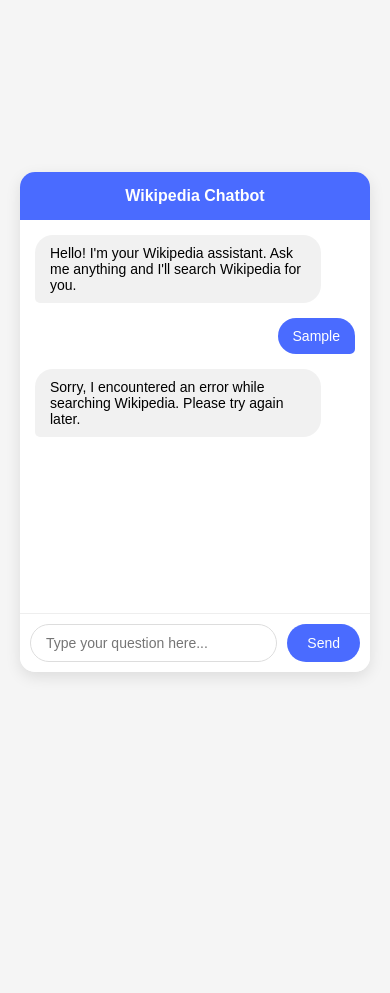
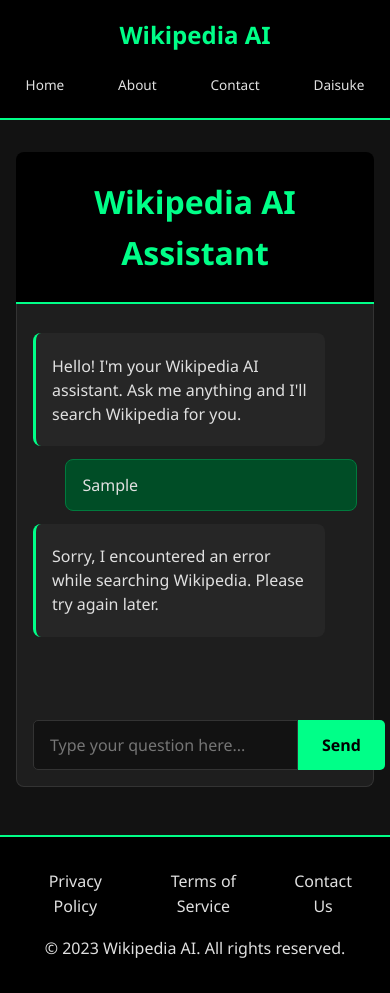
Before and after one commit to Flownetic/Flovvnetic_chatbot, a plain HTML site: page index.html in a window 390 px wide. Both pictures are taken after typing "Sample" into the empty fields and a click on the button "Send". Before the commit the page ends 844 px from the top, so only its background shows below. Drawn offline with Linux system fonts and the light colour scheme; no server answers.

Commit message:
Update index.html

```diff
--- a/index.html
+++ b/index.html
@@ -3,162 +3,330 @@
 <head>
     <meta charset="UTF-8">
     <meta name="viewport" content="width=device-width, initial-scale=1.0">
-    <title>Wikipedia Chatbot</title>
+    <title>Wikipedia AI Chatbot</title>
     <style>
-        body {
-            font-family: Arial, sans-serif;
-            display: flex;
-            justify-content: center;
-            align-items: center;
-            height: 100vh;
-            background-color: #f5f5f5;
+        /* Global Styles */
+        * {
             margin: 0;
+            padding: 0;
+            box-sizing: border-box;
+            font-family: 'Segoe UI', Tahoma, Geneva, Verdana, sans-serif;
         }
 
-        .chat-container {
-            width: 350px;
-            height: 500px;
-            background-color: white;
-            border-radius: 15px;
-            box-shadow: 0 5px 15px rgba(0, 0, 0, 0.1);
-            display: flex;
-            flex-direction: column;
-            overflow: hidden;
+        body {
+            background-color: #121212;
+            color: #e0e0e0;
+            line-height: 1.6;
         }
 
-        .chat-header {
-            background-color: #4a6bff;
-            color: white;
-            padding: 15px;
-            text-align: center;
-            font-weight: bold;
+        /* Navigation */
+        nav {
+            display: flex;
+            justify-content: space-between;
+            align-items: center;
+            padding: 1rem 5%;
+            background-color: #000000;
+            position: sticky;
+            top: 0;
+            z-index: 100;
+            border-bottom: 2px solid #00ff88;
         }
 
-        .chat-messages {
-            flex: 1;
-            padding: 15px;
-            overflow-y: auto;
-            display: flex;
-            flex-direction: column;
+        .logo {
+            font-size: 1.5rem;
+            font-weight: bold;
+            color: #00ff88;
+            text-decoration: none;
         }
 
-        .message {
-            margin-bottom: 15px;
-            padding: 10px 15px;
-            border-radius: 18px;
-            max-width: 80%;
-            font-size: 14px;
-            word-wrap: break-word;
+        .nav-links {
+            display: flex;
+            gap: 1.5rem;
         }
 
-        .bot-message {
-            background-color: #f1f1f1;
-            align-self: flex-start;
-            border-bottom-left-radius: 5px;
+        .nav-links a {
+            color: #e0e0e0;
+            text-decoration: none;
+            font-weight: 500;
+            font-size: 0.95rem;
+            transition: all 0.3s;
+            padding: 0.5rem 0.8rem;
+            border-radius: 4px;
         }
 
-        .user-message {
-            background-color: #4a6bff;
-            color: white;
-            align-self: flex-end;
-            border-bottom-right-radius: 5px;
+        .nav-links a:hover {
+            color: #00ff88;
+            background-color: rgba(0, 255, 136, 0.1);
         }
 
-        .input-container {
+        /* Main Container */
+        .container {
+            max-width: 800px;
+            margin: 2rem auto;
+            padding: 0 2rem;
+        }
+
+        /* Chatbot Header */
+        .chat-header {
+            text-align: center;
+            padding: 1.5rem;
+            background-color: #000;
+            color: #00ff88;
+            font-size: 2rem;
+            font-weight: bold;
+            border-bottom: 2px solid #00ff88;
+            border-radius: 8px 8px 0 0;
+        }
+
+        /* Chat Box */
+        .chat-box {
+            padding: 1.5rem;
+            height: 500px;
+            overflow-y: auto;
+            background-color: #1e1e1e;
+            border-left: 1px solid #333;
+            border-right: 1px solid #333;
+        }
+
+        .user-msg, .bot-msg-group {
+            margin: 0.8rem 0;
+            max-width: 80%;
+            border-radius: 8px;
+            padding: 0.8rem 1rem;
+            line-height: 1.5;
+        }
+
+        .user-msg {
+            background-color: #004d26;
+            align-self: flex-end;
+            margin-left: auto;
+            border: 1px solid #007a3d;
+        }
+
+        .bot-msg-group {
+            background-color: #262626;
+            align-self: flex-start;
+            border-left: 3px solid #00ff88;
+        }
+
+        .bot-msg-group p {
+            margin: 0.5rem 0;
+        }
+
+        /* Input Area */
+        .input-area {
             display: flex;
-            padding: 10px;
-            border-top: 1px solid #eee;
-            background-color: white;
+            background-color: #1e1e1e;
+            padding: 1rem;
+            border-radius: 0 0 8px 8px;
+            border-left: 1px solid #333;
+            border-right: 1px solid #333;
+            border-bottom: 1px solid #333;
         }
 
         #user-input {
             flex: 1;
-            padding: 10px 15px;
-            border: 1px solid #ddd;
-            border-radius: 25px;
-            outline: none;
-            font-size: 14px;
+            padding: 0.8rem 1rem;
+            background-color: #121212;
+            border: 1px solid #333;
+            color: #e0e0e0;
+            border-radius: 5px 0 0 5px;
+            font-size: 1rem;
         }
 
-        #send-button {
-            background-color: #4a6bff;
-            color: white;
-            border: none;
-            border-radius: 25px;
-            padding: 10px 20px;
-            margin-left: 10px;
-            cursor: pointer;
-            font-size: 14px;
+        #user-input:focus {
+            outline: none;
+            border-color: #00ff88;
         }
 
-        #send-button:hover {
-            background-color: #3a5bef;
+        #send-btn {
+            background-color: #00ff88;
+            border: none;
+            padding: 0 1.5rem;
+            cursor: pointer;
+            color: #000;
+            font-weight: bold;
+            font-size: 1rem;
+            border-radius: 0 5px 5px 0;
+            transition: all 0.3s;
         }
 
-        .typing-indicator {
-            display: none;
-            padding: 10px 15px;
-            background-color: #f1f1f1;
-            border-radius: 18px;
-            align-self: flex-start;
-            margin-bottom: 15px;
-            font-size: 14px;
-            color: #666;
+        #send-btn:hover {
+            background-color: #00cc6a;
+        }
+
+        /* Typing Animation */
+        .typing-dots {
+            display: inline-block;
+        }
+
+        .typing-dots span {
+            display: inline-block;
+            font-size: 1.5rem;
+            animation: blink 1s infinite;
+        }
+
+        .typing-dots span:nth-child(2) {
+            animation-delay: 0.2s;
+        }
+
+        .typing-dots span:nth-child(3) {
+            animation-delay: 0.4s;
+        }
+
+        @keyframes blink {
+            0%, 100% { opacity: 0.2; }
+            50% { opacity: 1; }
+        }
+
+        /* Footer */
+        footer {
+            text-align: center;
+            padding: 2rem;
+            background-color: #000000;
+            margin-top: 3rem;
+            border-top: 2px solid #00ff88;
+        }
+
+        .footer-links {
+            display: flex;
+            justify-content: center;
+            gap: 2rem;
+            margin-bottom: 1rem;
+        }
+
+        .footer-links a {
+            color: #e0e0e0;
+            text-decoration: none;
+            transition: color 0.3s;
+        }
+
+        .footer-links a:hover {
+            color: #00ff88;
+        }
+
+        /* Responsive Design */
+        @media (max-width: 768px) {
+            .container {
+                padding: 0 1rem;
+            }
+
+            .nav-links {
+                gap: 0.8rem;
+            }
+
+            .nav-links a {
+                font-size: 0.85rem;
+                padding: 0.4rem 0.6rem;
+            }
+
+            .chat-box {
+                height: 400px;
+                padding: 1rem;
+            }
+
+            .user-msg, .bot-msg-group {
+                max-width: 90%;
+            }
+        }
+
+        @media (max-width: 480px) {
+            nav {
+                flex-direction: column;
+                padding: 1rem;
+            }
+
+            .logo {
+                margin-bottom: 0.8rem;
+            }
+
+            .nav-links {
+                width: 100%;
+                justify-content: space-between;
+            }
         }
     </style>
 </head>
 <body>
-    <div class="chat-container">
-        <div class="chat-header">
-            Wikipedia Chatbot
+    <nav>
+        <a href="https://flownetic.github.io/Flovvnetic/" class="logo">Wikipedia AI</a>
+        <div class="nav-links">
+            <a href="https://flownetic.github.io/Flovvnetic/">Home</a>
+            <a href="https://flownetic.github.io/flovvnetic_about/">About</a>
+            <a href="https://flownetic.github.io/flovvnetic_contact/">Contact</a>
+            <a href="https://flownetic.github.io/advbot/">Daisuke</a>
         </div>
-        <div class="chat-messages" id="chat-messages">
-            <div class="message bot-message">
-                Hello! I'm your Wikipedia assistant. Ask me anything and I'll search Wikipedia for you.
+    </nav>
+
+    <div class="container">
+        <div class="chat-header">Wikipedia AI Assistant</div>
+        <div class="chat-box" id="chat-box">
+            <div class="bot-msg-group">
+                <p>Hello! I'm your Wikipedia AI assistant. Ask me anything and I'll search Wikipedia for you.</p>
             </div>
         </div>
-        <div class="input-container">
-            <input type="text" id="user-input" placeholder="Type your question here...">
-            <button id="send-button">Send</button>
+        <div class="input-area">
+            <input type="text" id="user-input" placeholder="Type your question here..." autocomplete="off">
+            <button id="send-btn">Send</button>
         </div>
     </div>
 
+    <footer>
+        <div class="footer-links">
+            <a href="#">Privacy Policy</a>
+            <a href="#">Terms of Service</a>
+            <a href="#">Contact Us</a>
+        </div>
+        <p>&copy; 2023 Wikipedia AI. All rights reserved.</p>
+    </footer>
+
     <script>
         document.addEventListener('DOMContentLoaded', function() {
-            const chatMessages = document.getElementById('chat-messages');
+            const chatBox = document.getElementById('chat-box');
             const userInput = document.getElementById('user-input');
-            const sendButton = document.getElementById('send-button');
-
-            // Create typing indicator element
-            const typingIndicator = document.createElement('div');
-            typingIndicator.className = 'typing-indicator';
-            typingIndicator.textContent = 'Searching Wikipedia...';
+            const sendBtn = document.getElementById('send-btn');
 
             function addMessage(text, isUser) {
                 const messageDiv = document.createElement('div');
-                messageDiv.classList.add('message');
-                messageDiv.classList.add(isUser ? 'user-message' : 'bot-message');
-                messageDiv.textContent = text;
-                chatMessages.appendChild(messageDiv);
-                chatMessages.scrollTop = chatMessages.scrollHeight;
+                messageDiv.className = isUser ? 'user-msg' : 'bot-msg-group';
+
+                if (Array.isArray(text)) {
+                    text.forEach(t => {
+                        const p = document.createElement('p');
+                        p.textContent = t;
+                        messageDiv.appendChild(p);
+                    });
+                } else {
+                    const p = document.createElement('p');
+                    p.textContent = text;
+                    messageDiv.appendChild(p);
+                }
+
+                chatBox.appendChild(messageDiv);
+                chatBox.scrollTop = chatBox.scrollHeight;
+            }
+
+            function addTypingIndicator() {
+                const msg = document.createElement('div');
+                msg.className = 'bot-msg-group';
+                msg.innerHTML = '<span class="typing-dots"><span>.</span><span>.</span><span>.</span></span>';
+                chatBox.appendChild(msg);
+                chatBox.scrollTop = chatBox.scrollHeight;
+                return msg;
             }
 
             async function searchWikipedia(query) {
+                const typingMsg = addTypingIndicator();
+
                 try {
-                    // Show typing indicator
-                    chatMessages.appendChild(typingIndicator);
-                    typingIndicator.style.display = 'block';
-                    chatMessages.scrollTop = chatMessages.scrollHeight;
-
                     // Use Wikipedia API
                     const response = await fetch(`https://en.wikipedia.org/w/api.php?action=query&format=json&list=search&srsearch=${encodeURIComponent(query)}&origin=*`);
                     const data = await response.json();
 
-                    // Hide typing indicator
-                    typingIndicator.style.display = 'none';
+                    typingMsg.remove();
 
                     if (data.query.search.length === 0) {
-                        addMessage("Sorry, I couldn't find any information about that on Wikipedia.", false);
+                        addMessage(["Sorry, I couldn't find any information about that on Wikipedia."], false);
                         return;
                     }
 
@@ -174,17 +342,24 @@
                     const summary = pages[pageId].extract;
 
                     if (!summary) {
-                        addMessage("I found information but couldn't retrieve a summary. Try searching for something else.", false);
+                        addMessage(["I found information but couldn't retrieve a summary. Try searching for something else."], false);
                         return;
                     }
 
                     // Display first 3 sentences
                     const sentences = summary.split('. ').slice(0, 3).join('. ') + '.';
-                    addMessage(`According to Wikipedia (${pageTitle}):\n\n${sentences}\n\n[Read more on Wikipedia]`, false);
+                    const message = [
+                        `According to Wikipedia (${pageTitle}):`,
+                        ``,
+                        sentences,
+                        ``,
+                        `[Read more on Wikipedia]`
+                    ];
+                    addMessage(message, false);
 
                 } catch (error) {
-                    typingIndicator.style.display = 'none';
-                    addMessage("Sorry, I encountered an error while searching Wikipedia. Please try again later.", false);
+                    typingMsg.remove();
+                    addMessage(["Sorry, I encountered an error while searching Wikipedia. Please try again later."], false);
                     console.error('Wikipedia search error:', error);
                 }
             }
@@ -202,7 +377,7 @@
             }
 
             // Event listeners
-            sendButton.addEventListener('click', handleUserInput);
+            sendBtn.addEventListener('click', handleUserInput);
             userInput.addEventListener('keypress', function(e) {
                 if (e.key === 'Enter') {
                     handleUserInput();
```
